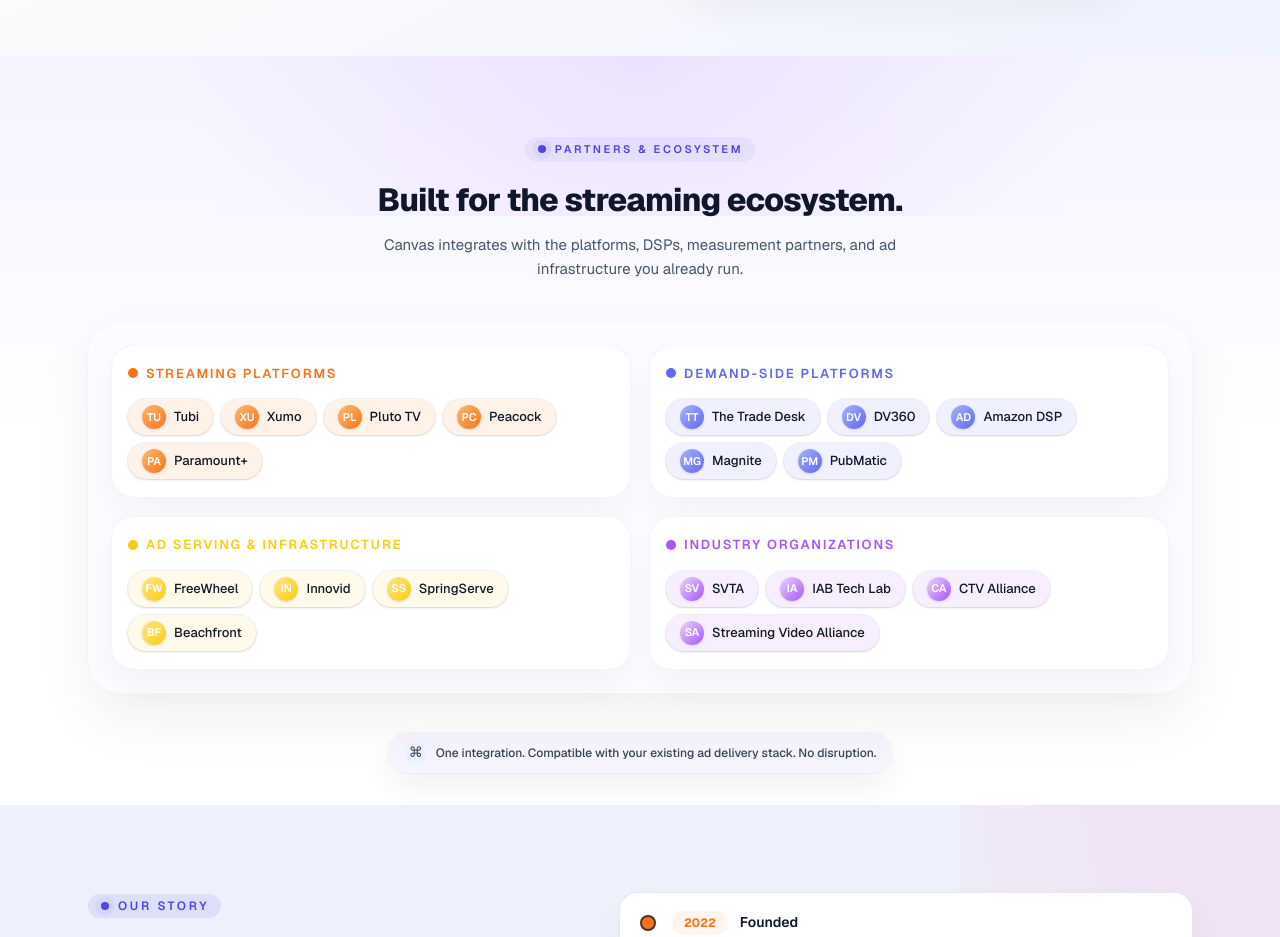
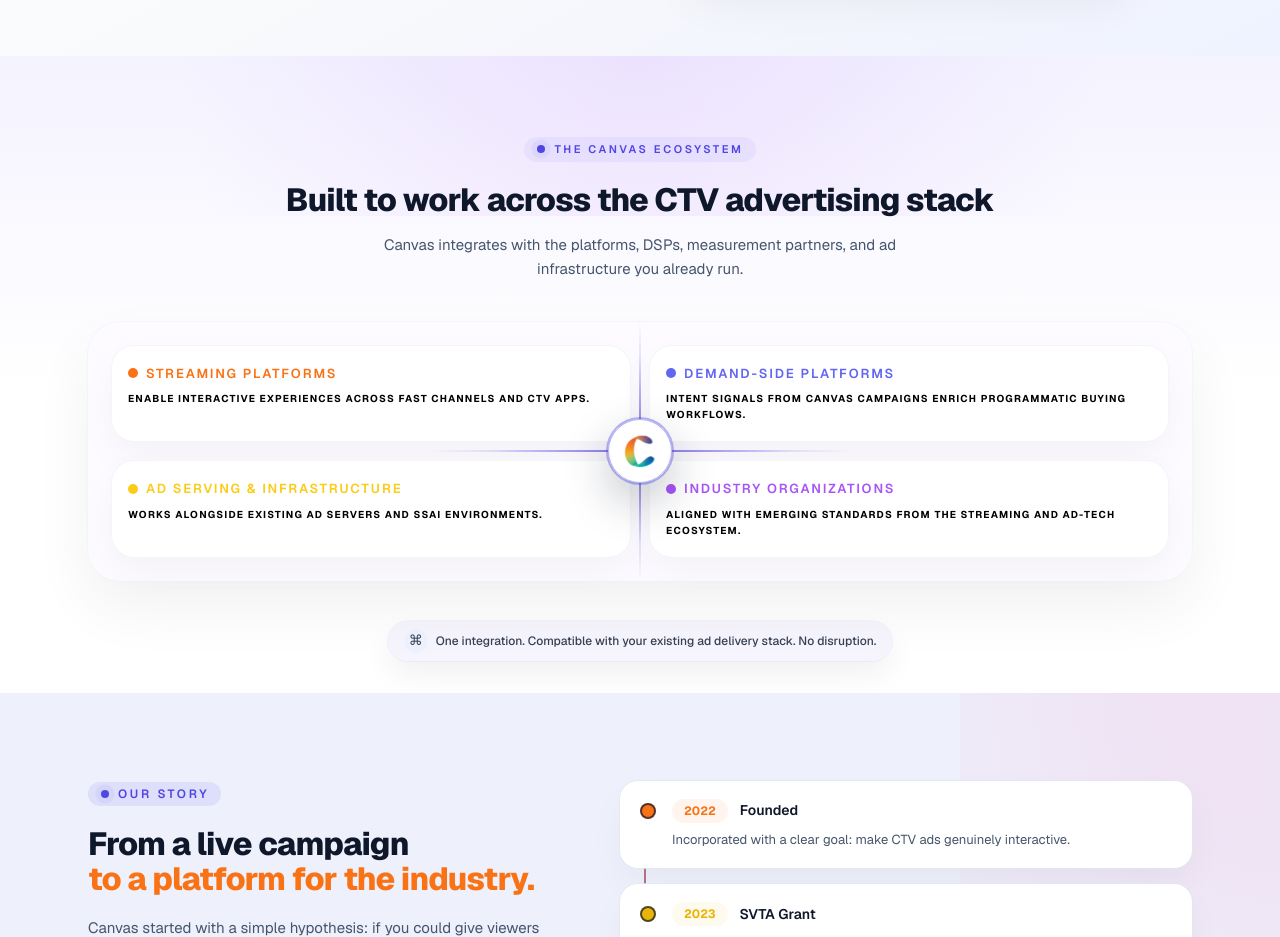
Before and after one commit to akash2705s/canvas-web, a Next.js app: page /about in a window 1280 px wide. Shown: the part 1200-2137 px from the top of the page. Built offline with nearby package versions, Linux system fonts and the light colour scheme.

Commit message:
canvas logo in the center

```diff
--- a/src/components/About/AboutPartnersSection.tsx
+++ b/src/components/About/AboutPartnersSection.tsx
@@ -1,55 +1,34 @@
 "use client";
 
+import Image from "next/image";
 import { motion } from "framer-motion";
 
 type PartnerGroup = {
   title: string;
   color: string;
-  pills: { label: string; initials: string }[];
+  description: string;
 };
 
 const PARTNER_GROUPS: PartnerGroup[] = [
   {
     title: "Streaming Platforms",
     color: "#F97316",
-    pills: [
-      { label: "Tubi", initials: "TU" },
-      { label: "Xumo", initials: "XU" },
-      { label: "Pluto TV", initials: "PL" },
-      { label: "Peacock", initials: "PC" },
-      { label: "Paramount+", initials: "PA" },
-    ],
+    description: "Enable interactive experiences across FAST channels and CTV apps.",
   },
   {
     title: "Demand-Side Platforms",
     color: "#6366F1",
-    pills: [
-      { label: "The Trade Desk", initials: "TT" },
-      { label: "DV360", initials: "DV" },
-      { label: "Amazon DSP", initials: "AD" },
-      { label: "Magnite", initials: "MG" },
-      { label: "PubMatic", initials: "PM" },
-    ],
+    description: "Intent signals from Canvas campaigns enrich programmatic buying workflows.",
   },
   {
     title: "Ad Serving & Infrastructure",
     color: "#FACC15",
-    pills: [
-      { label: "FreeWheel", initials: "FW" },
-      { label: "Innovid", initials: "IN" },
-      { label: "SpringServe", initials: "SS" },
-      { label: "Beachfront", initials: "BF" },
-    ],
+    description: "Works alongside existing ad servers and SSAI environments.",
   },
   {
     title: "Industry Organizations",
     color: "#A855F7",
-    pills: [
-      { label: "SVTA", initials: "SV" },
-      { label: "IAB Tech Lab", initials: "IA" },
-      { label: "CTV Alliance", initials: "CA" },
-      { label: "Streaming Video Alliance", initials: "SA" },
-    ],
+    description: "Aligned with emerging standards from the streaming and ad-tech ecosystem.",
   },
 ];
 
@@ -70,18 +49,19 @@
               <span className="absolute left-1/2 top-1/2 inline-flex h-full w-full -translate-x-1/2 -translate-y-1/2 animate-ping rounded-full bg-[#4F46E5]/60" />
               <span className="relative inline-flex h-2 w-2 rounded-full bg-[#4F46E5]" />
             </span>
-            Partners &amp; Ecosystem
+            The Canvas ecosystem
           </div>
 
           <h2 className="mt-5 text-balance text-3xl font-extrabold leading-[1.1] tracking-tight text-slate-900 sm:text-[32px]">
-            Built for the streaming ecosystem.
+            Built to work across the CTV advertising stack
           </h2>
           <p className="mx-auto mt-4 max-w-xl text-sm leading-relaxed text-slate-600 sm:text-[15px]">
             Canvas integrates with the platforms, DSPs, measurement partners, and ad infrastructure you already run.
           </p>
         </div>
 
-        {/* grid */}
+        {/* grid + central connector */}
+        <div className="relative">
           <div className="grid gap-4 rounded-[32px] bg-[#FDFBFF] p-4 shadow-[0_26px_60px_rgba(15,23,42,0.06)] ring-1 ring-slate-100/80 sm:gap-5 sm:p-6 lg:grid-cols-2">
             {PARTNER_GROUPS.map((group, index) => (
               <motion.section
@@ -94,12 +74,9 @@
                   delay: 0.15 + index * 0.07,
                   ease: [0.16, 1, 0.3, 1],
                 }}
-              className={[
-                "flex flex-col gap-3 rounded-3xl bg-white px-4 py-4.5 shadow-[0_16px_40px_rgba(15,23,42,0.04)] ring-1 ring-slate-100/90",
-                index === 0 ? "lg:col-span-1" : "",
-              ].join(" ")}
+                className="flex flex-col gap-3 rounded-3xl bg-white px-4 py-4.5 shadow-[0_16px_40px_rgba(15,23,42,0.04)] ring-1 ring-slate-100/90"
               >
-              <div className="flex items-center justify-between gap-3">
+                <div className="flex flex-col gap-2">
                   <div className="flex items-center gap-2">
                     <span
                       className="inline-flex h-2.5 w-2.5 rounded-full"
@@ -112,49 +89,35 @@
                       {group.title}
                     </h3>
                   </div>
-              </div>
-
-              <div className="flex flex-wrap gap-2 pt-1">
-                {group.pills.map((pill) => {
-                  const gradient =
-                    group.color === "#F97316"
-                      ? "linear-gradient(135deg,#FDBA74,#F97316)"
-                      : group.color === "#6366F1"
-                        ? "linear-gradient(135deg,#A5B4FC,#6366F1)"
-                        : group.color === "#FACC15"
-                          ? "linear-gradient(135deg,#FDE68A,#FACC15)"
-                          : "linear-gradient(135deg,#E9D5FF,#A855F7)";
-
-                  const softBg =
-                    group.color === "#F97316"
-                      ? "#F9731618"
-                      : group.color === "#6366F1"
-                        ? "#6366F118"
-                        : group.color === "#FACC15"
-                          ? "#FACC1518"
-                          : "#A855F718";
-
-                  return (
-                    <div
-                      key={pill.label}
-                      className="inline-flex items-center gap-2 rounded-full px-3.5 py-1.5 text-[13px] font-medium text-slate-900 shadow-sm ring-1 ring-black/5"
-                      style={{ backgroundColor: softBg }}
-                    >
-                      <span
-                        className="flex h-6 w-6 items-center justify-center rounded-full bg-white/10 text-[11px] font-semibold text-white shadow-sm"
-                        style={{ background: gradient }}
-                      >
-                        {pill.initials}
-                      </span>
-                      <span className="text-slate-900">
-                        {pill.label}
-                      </span>
-                    </div>
-                  );
-                })}
+                  <p className="text-[10px] font-bold leading-[16px] tracking-[1.2px] uppercase text-black">
+                    {group.description}
+                  </p>
                 </div>
               </motion.section>
             ))}
+          </div>
+
+          {/* central Canvas logo and connecting lines */}
+          <div className="pointer-events-none absolute inset-0 hidden lg:flex items-center justify-center">
+            <div className="relative flex items-center justify-center">
+              {/* horizontal connector */}
+              <div className="absolute h-[2px] w-[420px] bg-gradient-to-r from-transparent via-[#4F46E5]/50 to-transparent">
+                <div className="h-full w-full animate-pulse bg-[radial-gradient(circle_at_center,rgba(79,70,229,0.7)_0,transparent_70%)] opacity-70" />
+              </div>
+              {/* vertical connector */}
+              <div className="absolute h-[260px] w-[2px] bg-gradient-to-b from-transparent via-[#4F46E5]/50 to-transparent">
+                <div className="h-full w-full animate-pulse bg-[radial-gradient(circle_at_center,rgba(79,70,229,0.7)_0,transparent_70%)] opacity-70" />
+              </div>
+
+              {/* Canvas logo node */}
+              <div className="relative flex h-16 w-16 items-center justify-center rounded-full bg-white shadow-[0_18px_45px_rgba(15,23,42,0.25)] ring-2 ring-[#4F46E5]/40">
+                <div className="pointer-events-none absolute inset-0 rounded-full border border-[#4F46E5]/40 animate-ping" />
+                <div className="relative h-9 w-9">
+                  <Image src="/CanvasLogo.svg" alt="Canvas" fill className="object-contain" />
+                </div>
+              </div>
+            </div>
+          </div>
         </div>
 
         {/* footer pill */}
```
Also changed, not shown: src/components/CampaignResultsSection.tsx (+4 -6 lines). Lines whose indentation alone changed are shown as unchanged.
